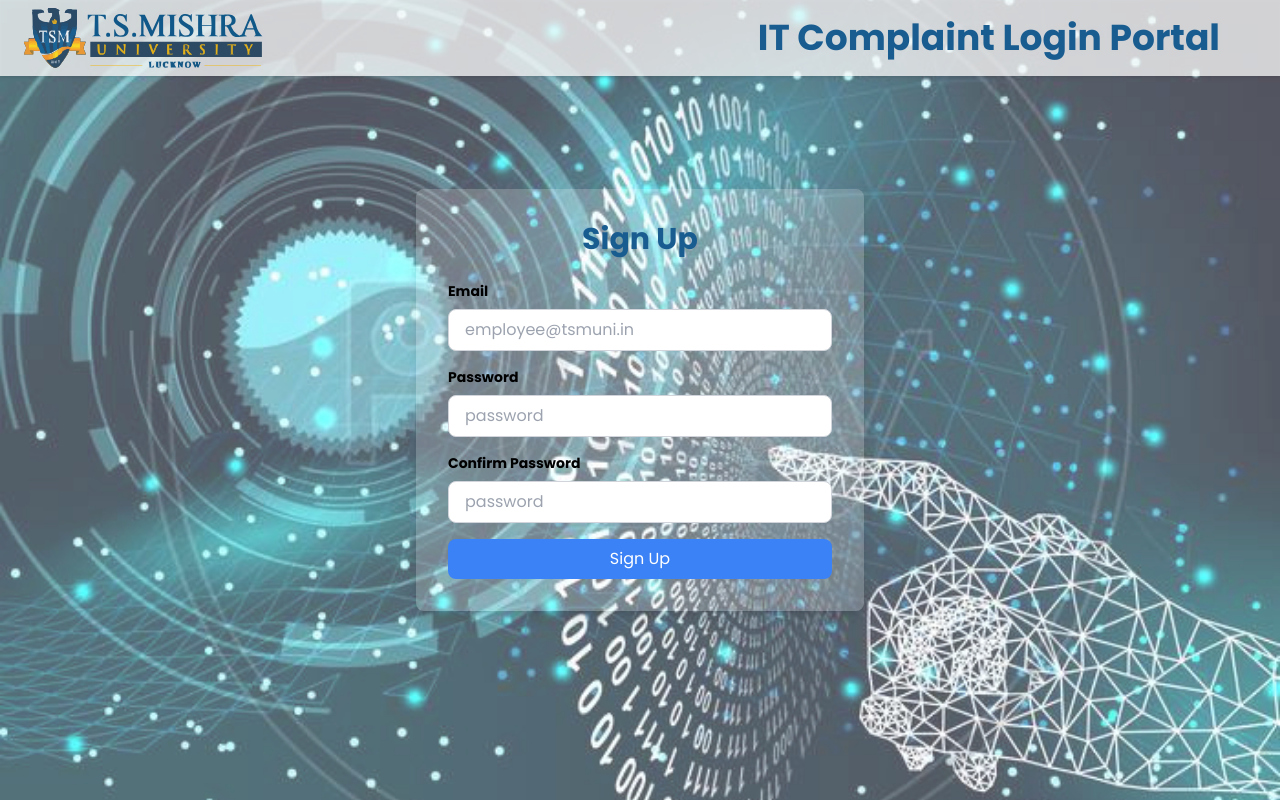
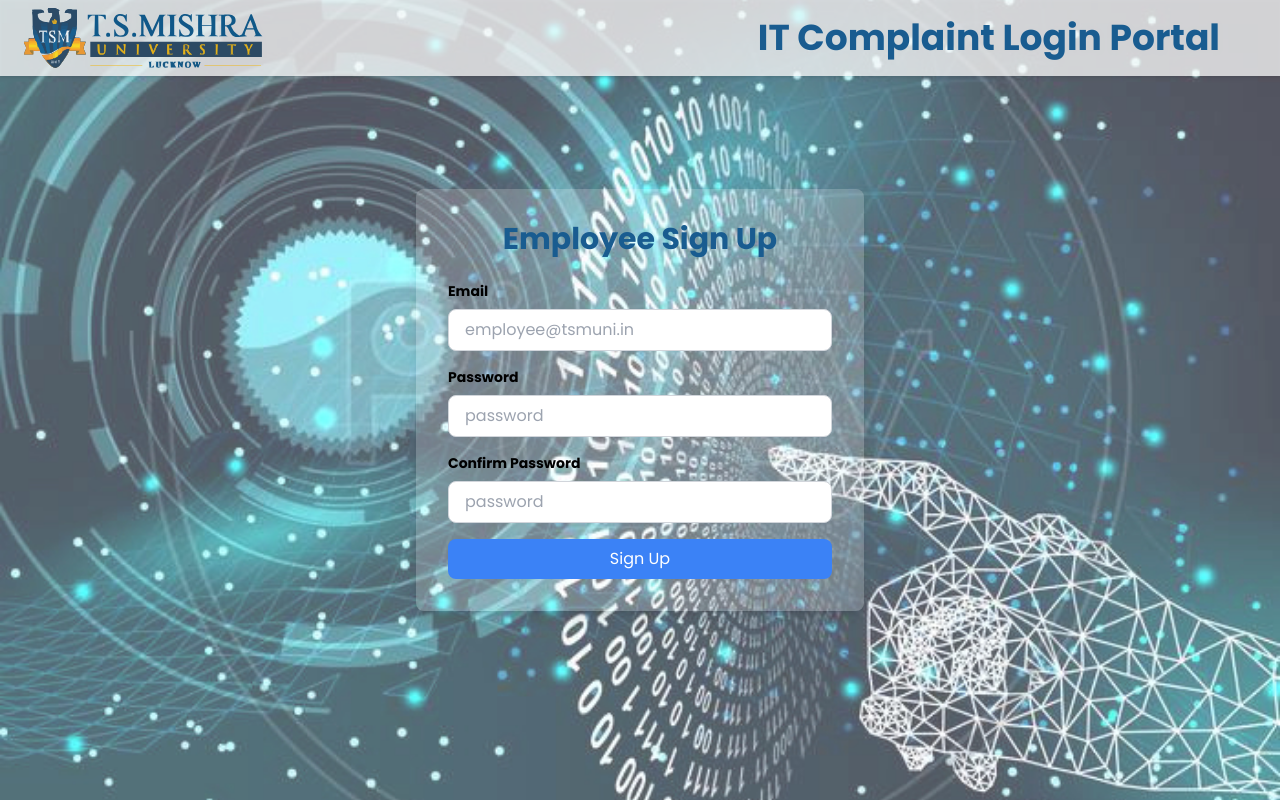
Before and after one commit to upadhyayaditi/Complaint-Login-Portal, a React (Vite) app in the folder client/: page /signup in a window 1280 px wide. Built offline with nearby package versions, Linux system fonts and the light colour scheme.

Commit message:
update admin home and assets page

```diff
--- a/client/src/App.jsx
+++ b/client/src/App.jsx
@@ -6,6 +6,8 @@ import Navbar from "./Components/Navbar"
 import { useEffect, useState } from "react"
 import LoginAdmin from "./Pages/admin/LoginAdmin"
 import SignUpAdmin from "./Pages/admin/SignUpAdmin"
+import AdminHome from "./Pages/admin/AdminHome"
+import Assets from "./Pages/admin/Assets"
 
 
  const App = () => {
@@ -32,6 +34,8 @@ import SignUpAdmin from "./Pages/admin/SignUpAdmin"
       <Route path="/signup" exact element={<SignUp />} />
       <Route path="/admin/login" exact element={<LoginAdmin />} />
       <Route path="/admin/signup" exact element={<SignUpAdmin />} />
+      <Route path="/admin/home" exact element={<AdminHome />} />
+      <Route path="/admin/assets" exact element={<Assets />} />
     </Routes>
     </div>
 
--- a/client/src/Pages/SignUp.jsx
+++ b/client/src/Pages/SignUp.jsx
@@ -4,7 +4,7 @@ const SignUp = () => {
   return (
     <div className="flex items-center justify-center min-h-screen " >
       <div className="w-full max-w-md p-8 space-y-6 bg-white rounded-lg shadow-lg bg-opacity-20 " >
-        <h2 className="text-3xl font-bold text-center" style={{color: '#195c90'}} >Sign Up</h2>
+        <h2 className="text-3xl font-bold text-center" style={{color: '#195c90'}} >Employee Sign Up</h2>
         <form onSubmit={() => {}} className="space-y-4">
           <div>
             <label className="block mb-2 text-sm font-bold text-black-500">Email</label>
--- /dev/null
+++ b/client/src/Pages/admin/AdminHome.jsx
@@ -0,0 +1,9 @@
+import React from 'react'
+
+const AdminHome = () => {
+  return (
+    <div>AdminHome</div>
+  )
+}
+
+export default AdminHome
--- /dev/null
+++ b/client/src/Pages/admin/Assets.jsx
@@ -0,0 +1,9 @@
+import React from 'react'
+
+const Assets = () => {
+  return (
+    <div>Assets</div>
+  )
+}
+
+export default Assets
```
